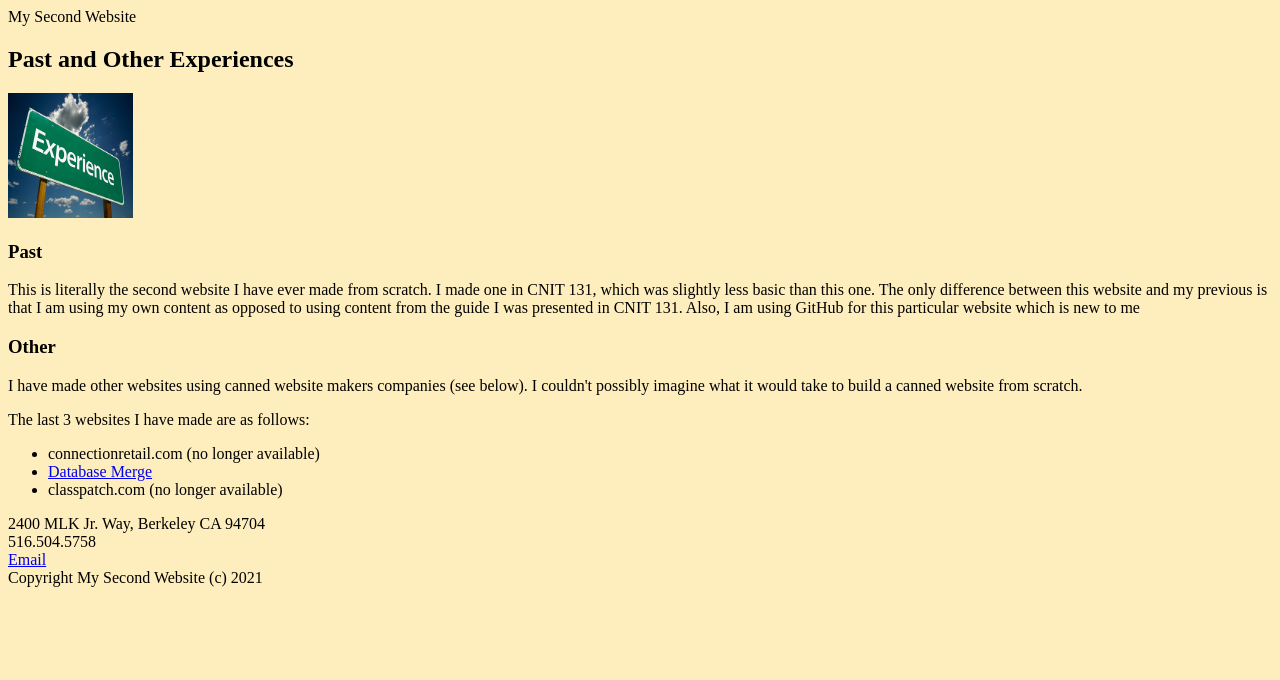
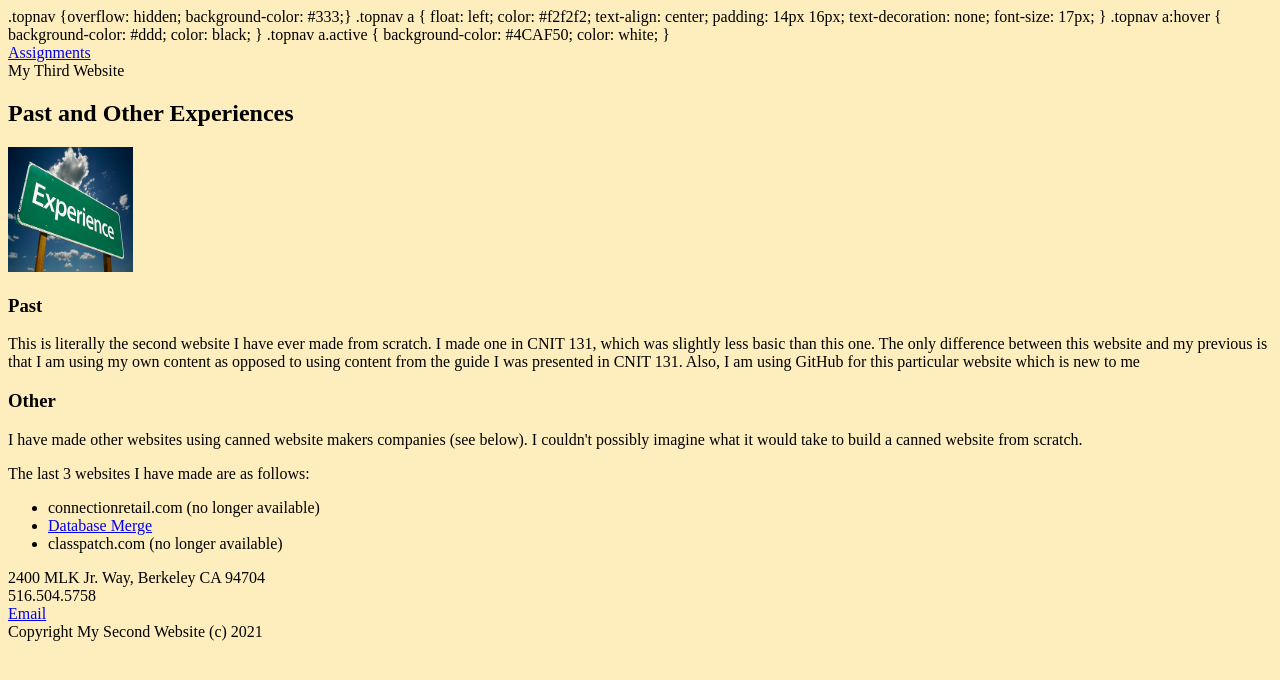
Before and after one commit to ionagael/CNIT, a plain HTML site: page homework1.html in a window 1280 px wide. Drawn offline with Linux system fonts and the light colour scheme.

Commit message:
Update homework1.html

```diff
--- a/homework1.html
+++ b/homework1.html
@@ -9,7 +9,38 @@
 
     </head>
     <body style="background-color:rgb(255, 238, 189);">
-        <header>My Second Website</header>
+
+        .topnav {overflow: hidden; background-color: #333;}
+
+        .topnav a {
+  float: left;
+  color: #f2f2f2;
+  text-align: center;
+  padding: 14px 16px;
+  text-decoration: none;
+  font-size: 17px;
+}
+
+.topnav a:hover {
+  background-color: #ddd;
+  color: black;
+}
+
+.topnav a.active {
+  background-color: #4CAF50;
+  color: white;
+}
+</style>
+</head>
+<body>
+
+<div class="topnav">
+  <a href="#assignments">Assignments</a>
+</div>
+
+    <!-- This website was created by Philip Burkart on February 23, 2021 -->
+
+        <header>My Third Website</header>
         <section>
             <h2>Past and Other Experiences</h2>
             <img src="experience.jpg" width="125" height="125" alt="Experience">
```
